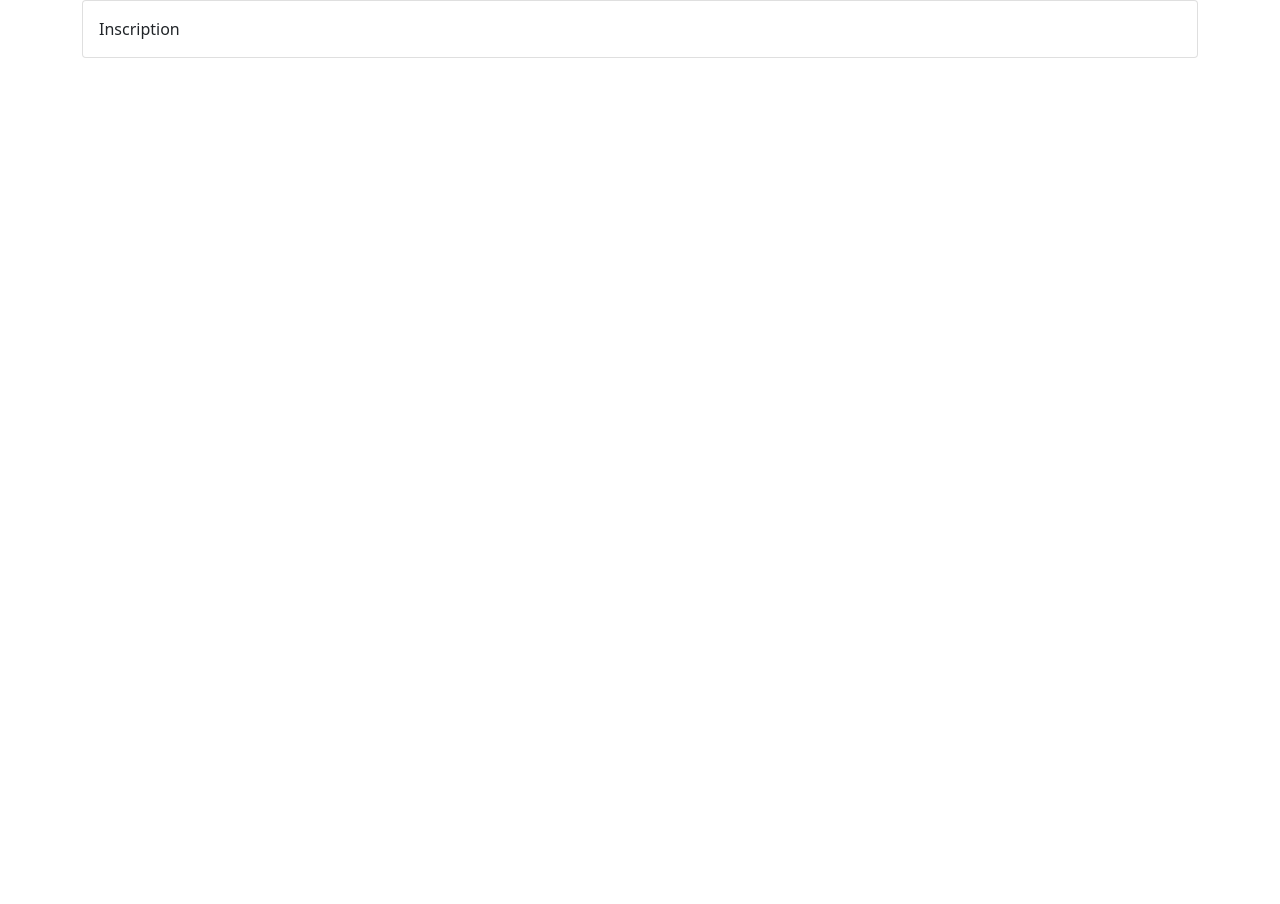
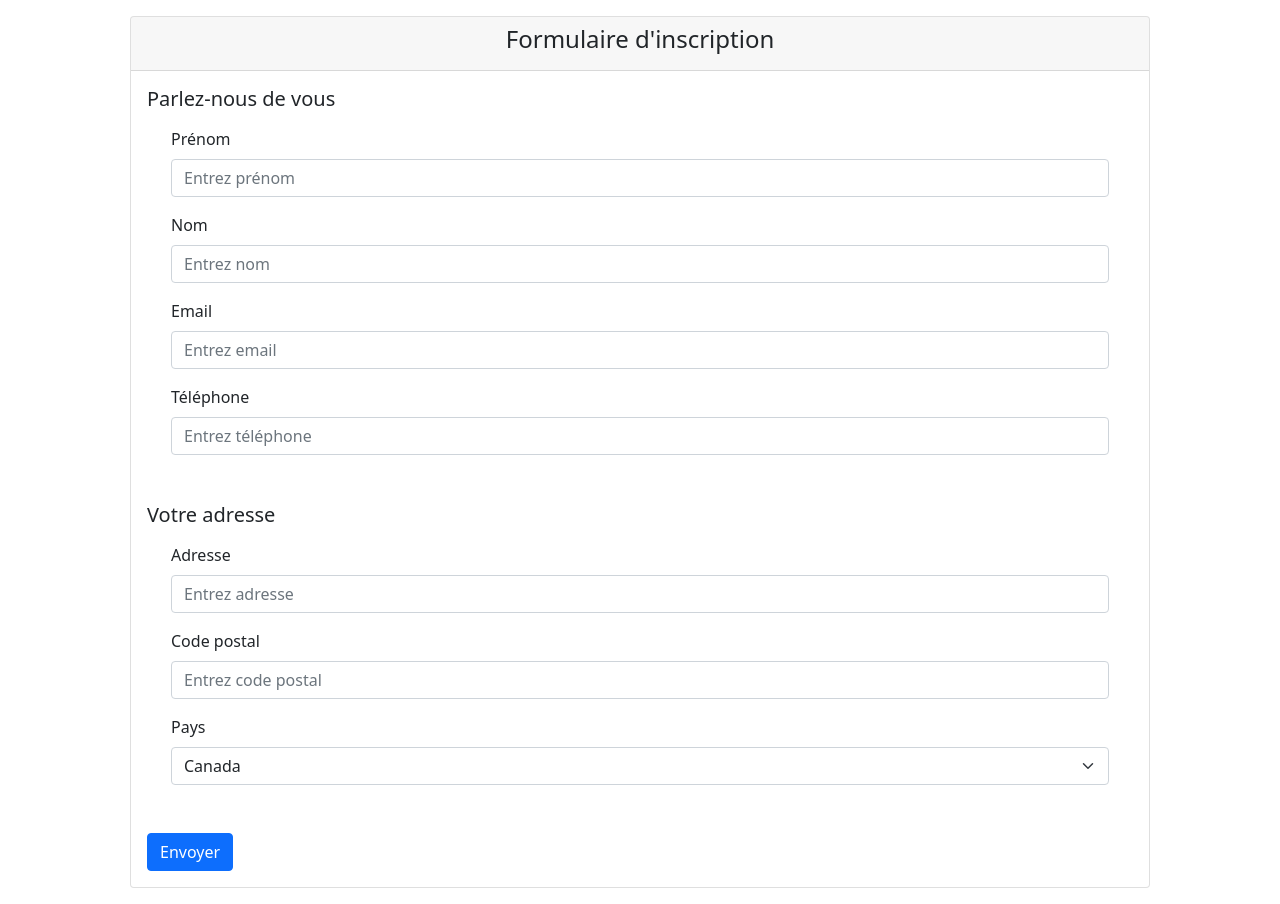
Before and after one commit to CurtisMoxebo/test-neolegal, a React (Create React App) app: page /inscription in a window 1280 px wide. Before the commit the page ends 800 px from the top, so only its background shows below. Built offline with nearby package versions, Linux system fonts and the light colour scheme.

Commit message:
create inscription form and send data

```diff
--- a/src/components/Inscription.js
+++ b/src/components/Inscription.js
@@ -1,16 +1,124 @@
-import { questions } from '../data/questions';
-import { Container, Card } from 'react-bootstrap';
-
-console.log(questions.length);
+import questionsFile from '../data/questions';
+import { Container, Card, Form, Button } from 'react-bootstrap';
+import { useEffect, useState } from 'react';
 
 const Inscription = () => {
+  const [isLoading, setIsLoading] = useState(true);
+  const [isError, setIsError] = useState(false);
+  const [questions, setQuestions] = useState([]);
+  const [answeredQuestions, setAnsweredQuestions] = useState([]);
+
+  useEffect(() => {
+    // simulate getting data
+    setTimeout(() => {
+      const getQuestions = questionsFile;
+      let answerArray = [];
+
+      if (getQuestions && getQuestions.questions) {
+        setQuestions(getQuestions.questions);
+
+        // Initialize answer object
+        getQuestions.questions.forEach(question => {
+          let answer = { };
+
+          question.fields.forEach(field => {
+            answer[field.name] = '';
+          });
+
+          answerArray.push(answer);
+        });
+
+        setAnsweredQuestions(answerArray);
+        setIsLoading(false);
+      }
+
+      else {
+        setIsLoading(false);
+        setIsError(true);
+      }
+    }, 1000);
+  }, [])
+
+  const onInputChange = (e, index, name) => {
+    const oldAnswers = answeredQuestions;
+    oldAnswers[index][`${name}`] = e.target.value;
+    setAnsweredQuestions([...oldAnswers]);
+  }
+
+  // Submit data
+  const submitForm = (e) => {
+    e.preventDefault();
+    setIsLoading(true);
+
+    fetch('https://enovode7uq1r.x.pipedream.net/', {
+      method: 'POST',
+      headers: { "Content-Type": "application/json" },
+      body: JSON.stringify(answeredQuestions.reduce((r, c) => Object.assign(r, c), {}))
+    }).then((res) => {
+      console.log(res);
+      setIsLoading(false);
+    }).catch((error) => {
+      console.log(error)
+      setIsLoading(false);
+      setIsError(true);
+    })
+  }
+
   return (
     <Container>
-      <Card>
-        <Card.Body>
-          Inscription
-        </Card.Body>
-      </Card>
+      { isLoading &&
+        <div>
+          loading
+        </div>
+      }
+
+      { isError &&
+        <div>
+          Error
+        </div>
+      }
+
+      { !isLoading && !isError &&
+        <Form onSubmit={ submitForm }>
+          <Card className="my-3 mx-5">
+            <Card.Header className="text-center">
+              <h4> Formulaire d'inscription </h4>
+            </Card.Header>
+
+            { questions && questions.map((question, questionIndex) => (
+              <Card.Body key={ `question-${questionIndex}` }>
+                <Card.Title className="mb-3">{ question.title }</Card.Title>
+
+                { question.fields && question.fields.map((field, fieldIndex) => (
+                  <Form.Group key={ `field-${fieldIndex}` } className="mb-3 mx-4">
+                    <Form.Label>{ field.label }</Form.Label>
+
+                    { field.type === "dropdown" && field.options && field.options.length > 0 &&
+                      <Form.Select name={ field.name } value={ answeredQuestions[questionIndex][`${field.name}`] } onChange={ (e) => onInputChange(e, questionIndex, field.name) } placeholder={`Entrez ${field.label.toLowerCase()}`}>
+                        { field.options.map((option, optionIndex) => (
+                          <option key={ `option-${optionIndex}` }>{ option.label }</option>
+                        )) }
+                      </Form.Select>
+                    }
+
+                    { field.type !== "dropdown" && !field.options &&
+                      <Form.Control type={ field.type } name={ field.name } value={ answeredQuestions[questionIndex][`${field.name}`] } onChange={ (e) => onInputChange(e, questionIndex, field.name) } placeholder={`Entrez ${field.label.toLowerCase()}`} />
+                    }
+                    <Form.Control.Feedback type="invalid">
+                    bad
+                  </Form.Control.Feedback>
+
+                  </Form.Group>
+                )) }
+              </Card.Body>
+            )) }
+
+            <Card.Body>
+              <Button variant="primary" type='submit'>Envoyer</Button>
+            </Card.Body>
+          </Card>
+        </Form>
+      }
     </Container>
   );
 }
```
